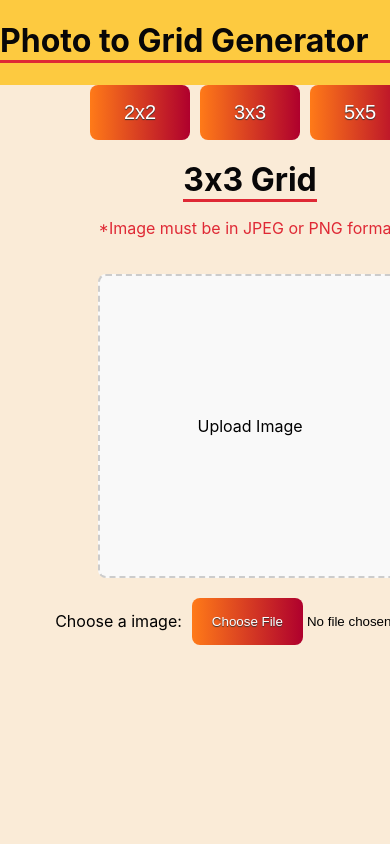
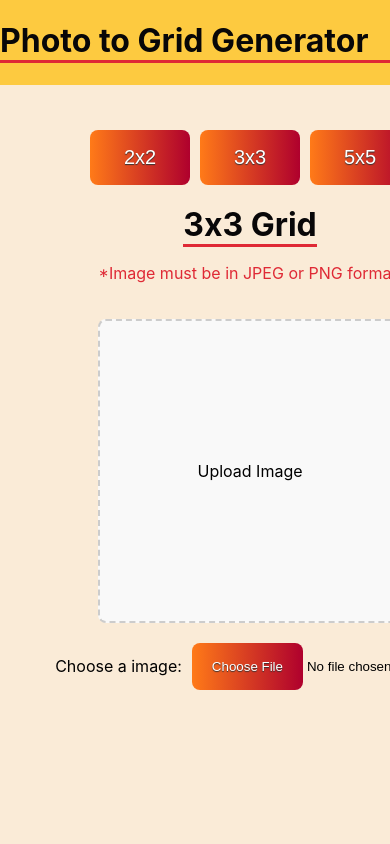
Before and after one commit to FloppyCacti/Photo-to-Grid-Generator, a React (Vite) app: page / in a window 390 px wide. Shown: the top 844 px of the page. Built offline with nearby package versions, Linux system fonts and the light colour scheme.

Commit message:
increase #continer height when screen width is less than 1200px

```diff
--- a/src/App.css
+++ b/src/App.css
@@ -15,7 +15,7 @@
 @media only screen and (max-width: 1200px) {
   #container{
     width: 500px;
-    height: 1100px;
+    height: 1300px;
     flex-direction: column;
   }
 }
```
